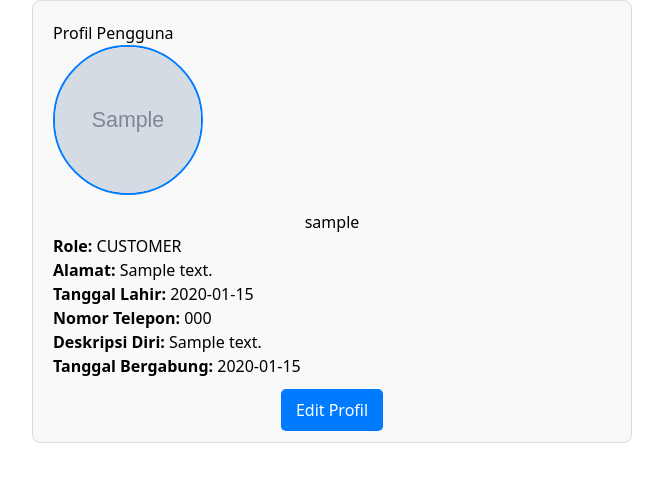
After one commit to PBP24E06/aquaadventurebali, a Django app: page /profile/ in a window 1280 px wide. The commit adds this page. Shown: the top 482 px of the page, without its empty margins (308-971 px from the left). Run offline with Django 5.2, Linux system fonts and the light colour scheme; a user stored in the database is signed in; tables that the repository leaves empty hold one stand-in row (values such as "Sample post"); grey boxes marked "Sample" are stand-in pictures; some libraries are stand-ins or nearby versions.

Commit message:
bikin detail profile

```diff
--- a/main/models.py
+++ b/main/models.py
@@ -10,6 +10,13 @@ class UserProfile(models.Model):
         ('ADMIN', 'Admin'),
     )
     role = models.CharField(max_length=10, choices=roles, default='CUSTOMER')
+    profile_picture = models.ImageField(upload_to='profile_pictures/', blank=True, null=True)  # Gambar profil opsional
+    alamat = models.TextField(blank=True, null=True)  # Alamat opsional
+    birthdate = models.DateField(null=True, blank=True)  # Tanggal lahir opsional
+    phone_number = models.CharField(max_length=15, null=True, blank=True)  # Nomor telepon opsional
+    bio = models.TextField(null=True, blank=True)  # Deskripsi diri opsional
+    date_joined = models.DateTimeField(auto_now_add=True)
+
 
     def promote_admin(self):
         if self.role == 'CUSTOMER':
--- /dev/null
+++ b/main/templates/profile.html
@@ -0,0 +1,28 @@
+<!-- templates/profile.html -->
+{% extends 'base.html' %}
+
+{% block content %}
+<div class="container" style="max-width: 600px; margin: auto; padding: 20px; border: 1px solid #ddd; border-radius: 8px; background-color: #f9f9f9;">
+    <h1>Profil Pengguna</h1>
+
+    <div style="text-align: center;">
+        {% if profile.profile_picture %}
+            <img src="{{ profile.profile_picture.url }}" alt="{{ profile.user.username }}'s Profile Picture" style="width: 150px; height: 150px; border-radius: 75px; border: 2px solid #007bff;">
+        {% else %}
+            <i class="fas fa-user-circle" style="font-size: 150px; color: #007bff;"></i>
+        {% endif %}
+    </div>
+
+    <h2 style="text-align: center; margin-top: 15px;">{{ profile.user.username }}</h2>
+    <p><strong>Role:</strong> {{ profile.role }}</p>
+    <p><strong>Alamat:</strong> {{ profile.alamat|default:"Belum diisi" }}</p>
+    <p><strong>Tanggal Lahir:</strong> {{ profile.birthdate|date:"Y-m-d"|default:"Belum diisi" }}</p>
+    <p><strong>Nomor Telepon:</strong> {{ profile.phone_number|default:"Belum diisi" }}</p>
+    <p><strong>Deskripsi Diri:</strong> {{ profile.bio|default:"Belum diisi" }}</p>
+    <p><strong>Tanggal Bergabung:</strong> {{ profile.date_joined|date:"Y-m-d" }}</p>
+
+    <div style="margin-top: 20px; text-align: center;">
+        <a href="{% url 'main:edit_profile' %}" style="background-color: #007bff; color: white; padding: 10px 15px; border: none; border-radius: 5px; text-decoration: none;">Edit Profil</a>
+    </div>
+</div>
+{% endblock %}
--- a/main/urls.py
+++ b/main/urls.py
@@ -1,6 +1,6 @@
 from django.contrib import admin
 from django.urls import path
-from main.views import show_main, login_user, logout_user, register, checkout, request_admin, show_json, create_product, delete_product, edit_product, all_review, request_admin, create_review, product_detail
+from main.views import show_main, login_user, logout_user, register, checkout, request_admin, show_json, create_product, delete_product, edit_product, all_review, request_admin, create_review, product_detail, profile_view, edit_profile
 
 
 app_name = "main"
@@ -19,5 +19,6 @@ urlpatterns = [
     path('delete/<uuid:id>', delete_product, name='delete_product'),
     path('edit-product/<uuid:id>', edit_product, name='edit_product'),
     path('product-detail/<uuid:id>', product_detail, name='product_detail'),
-
+    path('profile/', profile_view, name='profile'),
+    path('edit_profile/', edit_profile, name='edit_profile'),
 ]
--- a/main/views.py
+++ b/main/views.py
@@ -13,7 +13,7 @@ from django.views.decorators.csrf import csrf_exempt
 from django.views.decorators.http import require_POST
 from django.utils.html import strip_tags
 from main.models import Product, UserProfile, Review
-from main.forms import ReviewForm
+from main.forms import ReviewForm, UserProfileForm
 
 
 from main.models import Product, UserProfile
@@ -238,3 +238,22 @@ def edit_product(request, id):
 def product_detail(request, id):
     product = get_object_or_404(Product, id=id)
     return render(request, 'product_detail.html', {'data': product})
+
+@login_required
+def profile_view(request):
+    profile = get_object_or_404(UserProfile, user=request.user)
+    return render(request, 'profile.html', {'profile': profile})
+
+@login_required
+def edit_profile(request):
+    profile = request.user.profile
+
+    if request.method == 'POST':
+        form = UserProfileForm(request.POST, request.FILES, instance=profile)
+        if form.is_valid():
+            form.save()
+            return redirect('main:profile')  # Redirect ke halaman profil setelah disimpan
+    else:
+        form = UserProfileForm(instance=profile)
+
+    return render(request, 'edit_profile.html', {'form': form})
```
Also changed, not shown: main/forms.py (+6 -1 lines), main/templates/edit_profile.html (added, +35 -0 lines), templates/navbar.html (+11 -0 lines), main/migrations/0015_userprofile_alamat_userprofile_bio_and_more.py (added), static/ikon_botak/foto_ikon.jpg (added).
